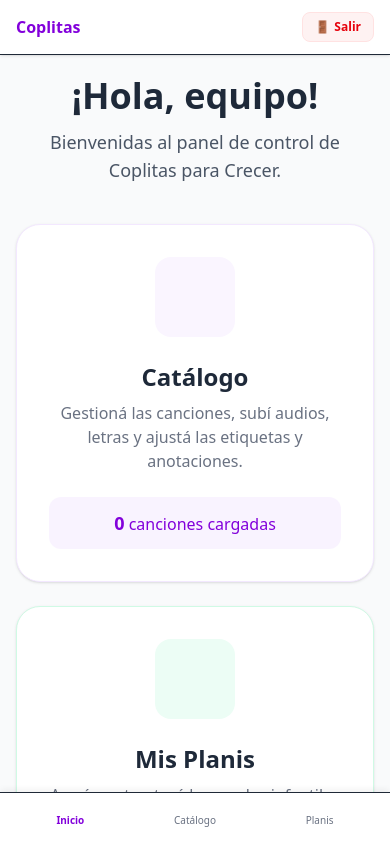
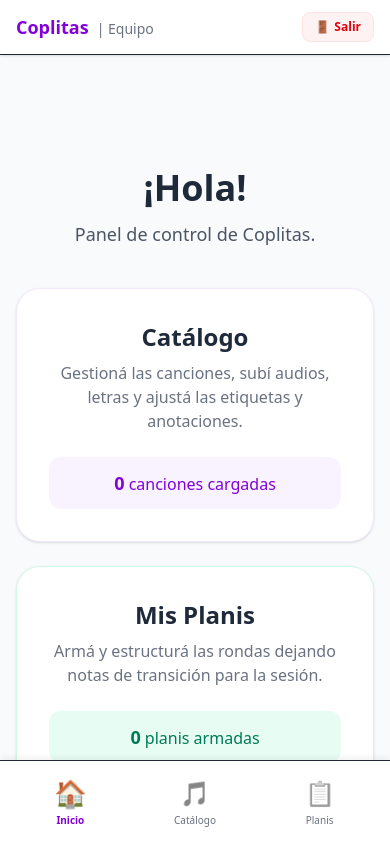
Before and after one commit to santisala23-sys/coplitas-app, a Next.js app: page / in a window 390 px wide. Shown: the top 842 px of the page. Built offline with nearby package versions, Linux system fonts and the light colour scheme; no server answers; the database is empty.

Commit message:
Corregido el modo oscuro en Tailwind v4

```diff
--- a/app/components/Navbar.tsx
+++ b/app/components/Navbar.tsx
@@ -3,40 +3,44 @@
 import Link from 'next/link'
 import { usePathname, useRouter } from 'next/navigation'
 import Cookies from 'js-cookie'
+import { useEffect, useState } from 'react'
 
 export default function Navbar() {
   const pathname = usePathname()
   const router = useRouter()
 
+  // Guardamos el nombre de usuario en un estado
+  const [username, setUsername] = useState('Equipo')
+
+  useEffect(() => {
+    // Apenas carga el componente, leemos la cookie con el nombre
+    const user = Cookies.get('coplitas_user')
+    if (user) {
+      setUsername(user)
+    }
+  }, [])
+
   // No mostramos la navbar en la pantalla de login
   if (pathname === '/login') return null
 
-  // Agregamos el Inicio (Home) a la lista
   const navLinks = [
-    { name: 'Inicio', href: '/', icon: '', exact: true }, // exact: true para que no quede siempre activo
-    { name: 'Catálogo', href: '/catalogo', icon: '' },
-    { name: 'Planis', href: '/planis', icon: '' },
-    // { name: 'Eventos', href: '/eventos', icon: '' },
-    // { name: 'Finanzas', href: '/finanzas', icon: '' },
+    { name: 'Inicio', href: '/', icon: '🏠', exact: true },
+    { name: 'Catálogo', href: '/catalogo', icon: '🎵' },
+    { name: 'Planis', href: '/planis', icon: '📋' },
   ]
 
-  // Función para cerrar sesión
   const handleLogout = () => {
     Cookies.remove('coplitas_role')
     Cookies.remove('coplitas_user')
-    Cookies.remove('app_pin') // Por las dudas si quedó el viejo
+    Cookies.remove('app_pin')
     router.push('/login')
     router.refresh()
   }
-
-  // Obtenemos el nombre de usuario para mostrarlo (opcional pero queda lindo)
-  const username = Cookies.get('coplitas_user') || 'Usuario'
 
   return (
     <>
       {/* --- MENÚ LATERAL (DESKTOP) --- */}
       <aside className="hidden md:flex flex-col justify-between w-64 bg-white border-r min-h-screen fixed left-0 top-0 p-4 z-50">
-
         <div>
           <div className="mb-8 p-2">
             <h2 className="text-xl font-bold text-purple-700">Coplitas App</h2>
@@ -45,8 +49,6 @@ export default function Navbar() {
 
           <nav className="flex flex-col gap-2">
             {navLinks.map((link) => {
-              // Si es "Inicio" (/), solo se activa si la ruta es EXACTAMENTE "/"
-              // Si son las otras, se activan si la ruta EMPieza con su href (ej: /catalogo/algo)
               const isActive = link.exact
                 ? pathname === link.href
                 : pathname.startsWith(link.href)
@@ -69,7 +71,6 @@ export default function Navbar() {
           </nav>
         </div>
 
-        {/* Botón Cerrar Sesión (Abajo de todo en Desktop) */}
         <div className="border-t pt-4">
           <button
             onClick={handleLogout}
@@ -81,12 +82,14 @@ export default function Navbar() {
         </div>
       </aside>
 
+      {/* --- HEADER SUPERIOR (MOBILE) --- */}
+      <div className="md:hidden fixed top-0 left-0 w-full bg-white/90 backdrop-blur border-b p-3 px-4 z-40 flex justify-between items-center shadow-sm">
+        {/* ACÁ AGREGAMOS EL NOMBRE DEL USUARIO */}
+        <div className="flex items-baseline gap-2">
+          <h2 className="font-bold text-purple-700 text-lg">Coplitas</h2>
+          <span className="text-sm font-medium text-gray-500 capitalize">| {username}</span>
+        </div>
 
-      {/* --- HEADER SUPERIOR (MOBILE) ---
-          Acá agregamos el botón de salir para no saturar la barra de abajo
-      */}
-      <div className="md:hidden fixed top-0 left-0 w-full bg-white/90 backdrop-blur border-b p-3 px-4 z-40 flex justify-between items-center shadow-sm">
-        <h2 className="font-bold text-purple-700">Coplitas</h2>
         <button
           onClick={handleLogout}
           className="text-xs font-semibold text-red-600 bg-red-50 px-3 py-1.5 rounded-lg border border-red-100 flex items-center gap-1"
@@ -94,7 +97,6 @@ export default function Navbar() {
           <span>🚪</span> Salir
         </button>
       </div>
-
 
       {/* --- BARRA INFERIOR (MOBILE) --- */}
       <nav className="md:hidden fixed bottom-0 left-0 w-full bg-white border-t flex justify-around p-2 pb-safe z-50 shadow-[0_-4px_6px_-1px_rgba(0,0,0,0.05)]">
@@ -122,11 +124,10 @@ export default function Navbar() {
         })}
       </nav>
 
-      {/* Como agregamos un header fijo en mobile, necesitamos empujar el contenido hacia abajo en el celular para que no quede tapado por el header */}
       <style jsx global>{`
         @media (max-width: 768px) {
           main {
-            padding-top: 60px; /* Compensa el header superior */
+            padding-top: 60px;
           }
         }
       `}</style>
--- a/app/page.tsx
+++ b/app/page.tsx
@@ -35,8 +35,8 @@ export default function HomePage() {
 
       {/* Mensaje de Bienvenida */}
       <div className="mb-10 text-center">
-        <h1 className="text-4xl md:text-5xl font-bold text-gray-800 mb-3">¡Hola, equipo! </h1>
-        <p className="text-lg md:text-xl text-gray-600">Bienvenidas al panel de control de Coplitas para Crecer.</p>
+        <h1 className="text-4xl md:text-5xl font-bold text-gray-800 mb-3">¡Hola! </h1>
+        <p className="text-lg md:text-xl text-gray-600">Panel de control de Coplitas.</p>
       </div>
 
       {/* Grilla de Módulos Activos */}
@@ -44,9 +44,7 @@ export default function HomePage() {
 
         {/* Card Catálogo */}
         <Link href="/catalogo" className="bg-white p-8 rounded-3xl shadow-sm border border-purple-100 hover:shadow-lg hover:border-purple-300 transition-all group flex flex-col items-center text-center">
-          <div className="w-20 h-20 bg-purple-50 rounded-2xl flex items-center justify-center text-4xl mb-6 group-hover:scale-110 transition-transform">
 
-          </div>
           <h2 className="text-2xl font-bold text-gray-800 mb-2">Catálogo</h2>
           <p className="text-gray-500 mb-6 flex-grow">Gestioná las canciones, subí audios, letras y ajustá las etiquetas y anotaciones.</p>
 
@@ -65,11 +63,9 @@ export default function HomePage() {
 
         {/* Card Planis */}
         <Link href="/planis" className="bg-white p-8 rounded-3xl shadow-sm border border-emerald-100 hover:shadow-lg hover:border-emerald-300 transition-all group flex flex-col items-center text-center">
-          <div className="w-20 h-20 bg-emerald-50 rounded-2xl flex items-center justify-center text-4xl mb-6 group-hover:scale-110 transition-transform">
 
-          </div>
           <h2 className="text-2xl font-bold text-gray-800 mb-2">Mis Planis</h2>
-          <p className="text-gray-500 mb-6 flex-grow">Armá y estructurá las rondas infantiles dejando notas de transición para la sesión.</p>
+          <p className="text-gray-500 mb-6 flex-grow">Armá y estructurá las rondas dejando notas de transición para la sesión.</p>
 
           <div className="bg-emerald-100/50 w-full py-3 rounded-xl">
             {loading ? (
```
